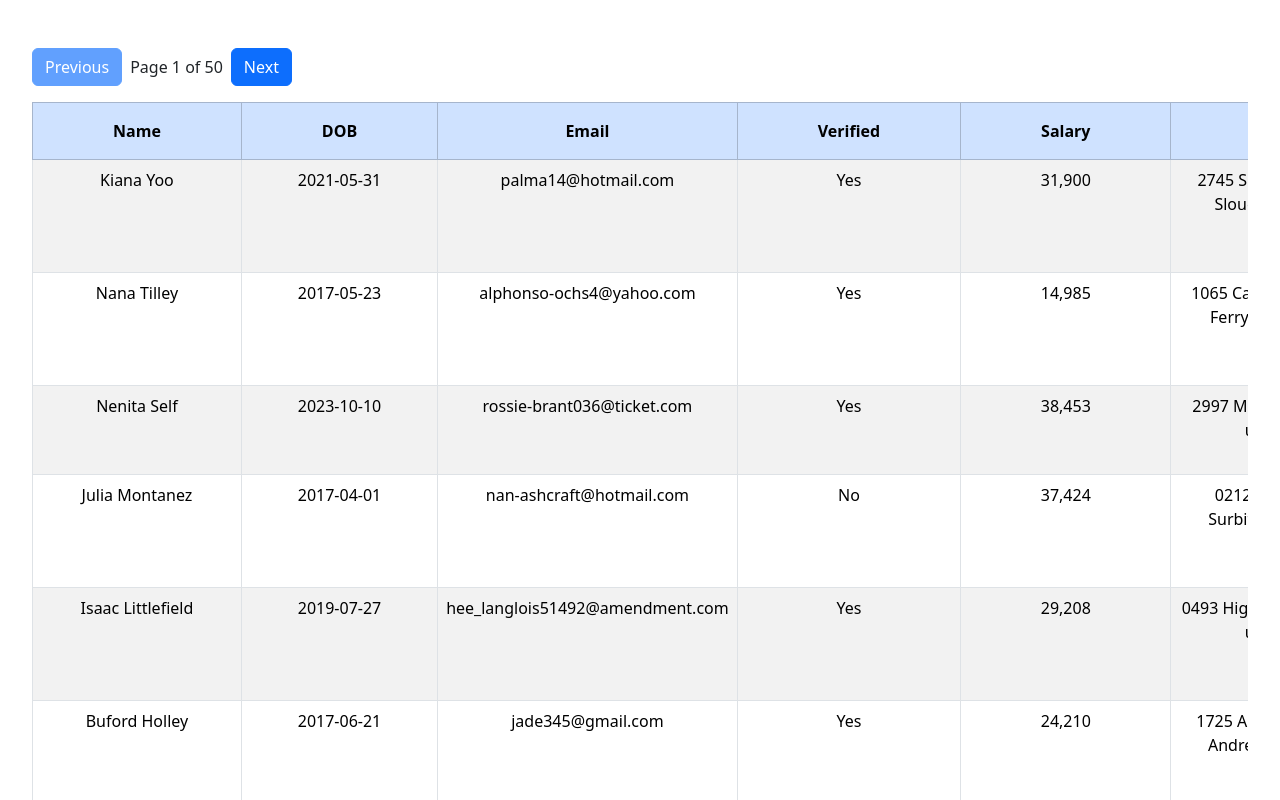
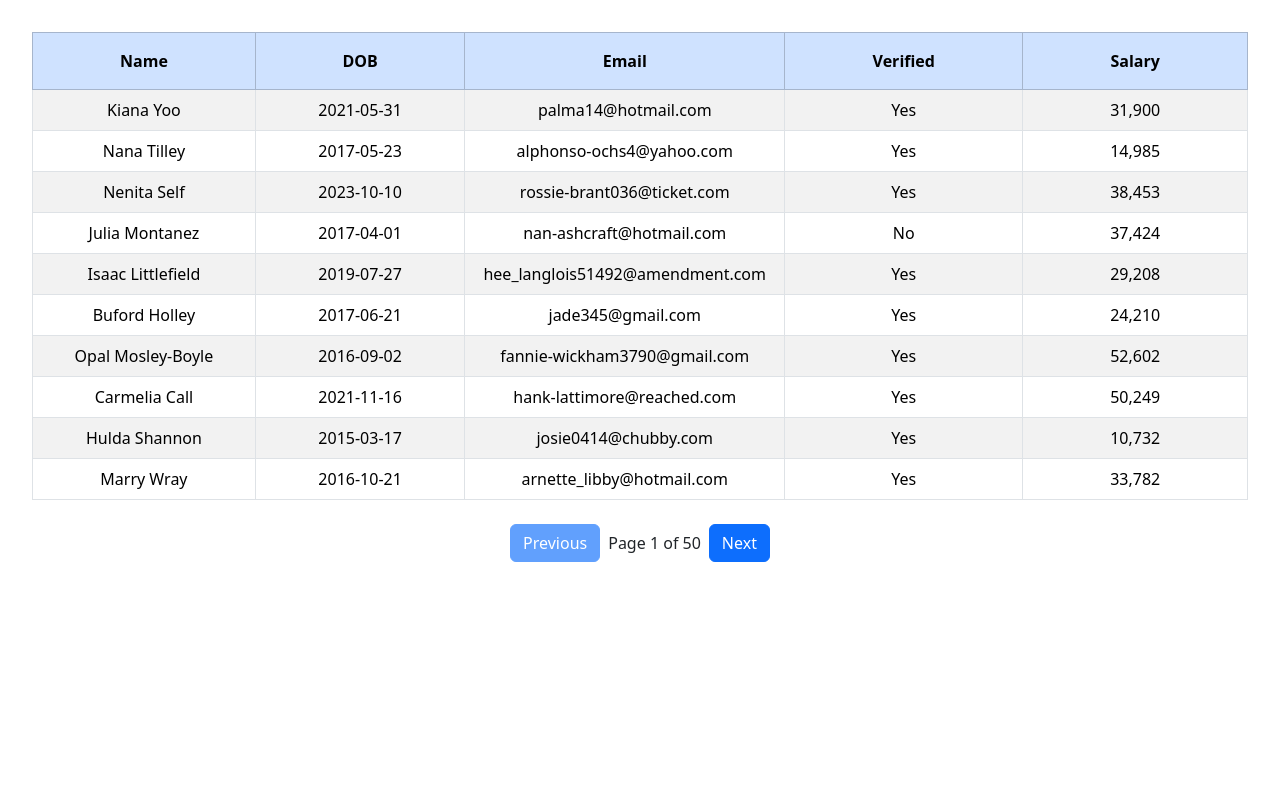
Before and after one commit to ebenezerdon/react-table, a React (Vite) app: page / in a window 1280 px wide. Shown: the top 800 px of the page. Built offline with nearby package versions, Linux system fonts and the light colour scheme.

Commit message:
implement detailed view in separate modal

```diff
--- a/src/components/DataTable.tsx
+++ b/src/components/DataTable.tsx
@@ -1,24 +1,7 @@
 import React, { useState } from 'react'
 import './DataTable.scss'
-
-type Person = {
-  _id: string
-  name: string
-  dob: string
-  address: {
-    street: string
-    town: string
-    postcode: string
-  }
-  telephone: string
-  pets: string[]
-  score: number
-  email: string
-  url: string
-  description: string
-  verified: boolean
-  salary: number
-}
+import PersonDetailsModal from './PersonDetailsModal'
+import { Person } from '../data/types'
 
 type DataTableProps = {
   data: {
@@ -28,6 +11,8 @@ type DataTableProps = {
 
 const DataTable: React.FC<DataTableProps> = ({ data }) => {
   const [currentPage, setCurrentPage] = useState(0)
+  const [showModal, setShowModal] = useState(false)
+  const [selectedPerson, setSelectedPerson] = useState<Person | null>(null)
   const recordsPerPage = 10
 
   const handlePrevPage = () => {
@@ -39,13 +24,41 @@ const DataTable: React.FC<DataTableProps> = ({ data }) => {
     setCurrentPage((prev) => (prev < totalPages - 1 ? prev + 1 : prev))
   }
 
+  const handleRowClick = (person: Person) => {
+    setSelectedPerson(person)
+    setShowModal(true)
+  }
+
   const startIndex = currentPage * recordsPerPage
   const endIndex = startIndex + recordsPerPage
   const currentRecords = data.ctRoot.slice(startIndex, endIndex)
 
   return (
     <div className="custom-style table-responsive">
-      <div className="d-flex align-items-center my-3">
+      <table className="table table-striped table-bordered">
+        <thead>
+          <tr className="table-primary">
+            <th>Name</th>
+            <th>DOB</th>
+            <th>Email</th>
+            <th>Verified</th>
+            <th>Salary</th>
+          </tr>
+        </thead>
+        <tbody>
+          {currentRecords.map((person) => (
+            <tr key={person._id} onClick={() => handleRowClick(person)} style={{ cursor: 'pointer' }}>
+              <td>{person.name}</td>
+              <td>{person.dob}</td>
+              <td>{person.email}</td>
+              <td>{person.verified ? 'Yes' : 'No'}</td>
+              <td>{person.salary.toLocaleString()}</td>
+            </tr>
+          ))}
+        </tbody>
+      </table>
+
+      <div className="d-flex align-items-center my-4 justify-content-center">
         <button className="btn btn-primary me-2" onClick={handlePrevPage} disabled={currentPage === 0}>
           Previous
         </button>
@@ -59,42 +72,9 @@ const DataTable: React.FC<DataTableProps> = ({ data }) => {
         </button>
       </div>
 
-      <table className="table table-striped table-bordered">
-        <thead>
-          <tr className="table-primary">
-            <th>Name</th>
-            <th>DOB</th>
-            <th>Email</th>
-            <th>Verified</th>
-            <th>Salary</th>
-            <th>Address</th>
-            <th>Telephone</th>
-            <th>Pets</th>
-            <th>Score</th>
-            <th>URL</th>
-            <th className="desc">Description</th>
-          </tr>
-        </thead>
-        <tbody>
-          {currentRecords.map((person) => (
-            <tr key={person._id}>
-              <td data-label="Name">{person.name}</td>
-              <td data-label="DOB">{person.dob}</td>
-              <td data-label="Email">{person.email}</td>
-              <td data-label="Verified">{person.verified ? 'Yes' : 'No'}</td>
-              <td data-label="Salary">{person.salary.toLocaleString()}</td>
-              <td data-label="Address">{`${person.address.street}, ${person.address.town}, ${person.address.postcode}`}</td>
-              <td data-label="Telephone">{person.telephone}</td>
-              <td data-label="Pets">{person.pets.join(', ')}</td>
-              <td data-label="Score">{person.score}</td>
-              <td data-label="URL">
-                <a href={person.url}>{person.url}</a>
-              </td>
-              <td data-label="Description">{person.description}</td>
-            </tr>
-          ))}
-        </tbody>
-      </table>
+      {showModal && selectedPerson && (
+        <PersonDetailsModal person={selectedPerson} onClose={() => setShowModal(false)} />
+      )}
     </div>
   )
 }
--- /dev/null
+++ b/src/components/PersonDetailsModal.tsx
@@ -0,0 +1,64 @@
+import React from 'react'
+import { Person } from '../data/types'
+
+type PersonDetailsModalProps = {
+  person: Person
+  onClose: () => void
+}
+
+const PersonDetailsModal: React.FC<PersonDetailsModalProps> = ({ person, onClose }) => {
+  return (
+    <div className="modal" style={{ display: 'block' }}>
+      <div className="modal-dialog">
+        <div className="modal-content">
+          <div className="modal-header">
+            <h5 className="modal-title">Person Details</h5>
+            <button type="button" className="btn-close" onClick={onClose}></button>
+          </div>
+          <div className="modal-body">
+            <p>
+              <strong>Name:</strong> {person.name}
+            </p>
+            <p>
+              <strong>DOB:</strong> {person.dob}
+            </p>
+            <p>
+              <strong>Email:</strong> {person.email}
+            </p>
+            <p>
+              <strong>Address:</strong> {`${person.address.street}, ${person.address.town}, ${person.address.postode}`}
+            </p>
+            <p>
+              <strong>Telephone:</strong> {person.telephone}
+            </p>
+            <p>
+              <strong>Pets:</strong> {person.pets.join(', ')}
+            </p>
+            <p>
+              <strong>Score:</strong> {person.score}
+            </p>
+            <p>
+              <strong>URL:</strong> <a href={person.url}>{person.url}</a>
+            </p>
+            <p>
+              <strong>Description:</strong> {person.description}
+            </p>
+            <p>
+              <strong>Verified:</strong> {person.verified ? 'Yes' : 'No'}
+            </p>
+            <p>
+              <strong>Salary:</strong> {person.salary.toLocaleString()}
+            </p>
+          </div>
+          <div className="modal-footer">
+            <button type="button" className="btn btn-secondary" onClick={onClose}>
+              Close
+            </button>
+          </div>
+        </div>
+      </div>
+    </div>
+  )
+}
+
+export default PersonDetailsModal
--- /dev/null
+++ b/src/data/types.ts
@@ -0,0 +1,18 @@
+export type Person = {
+  _id: string
+  name: string
+  dob: string
+  address: {
+    street: string
+    town: string
+    postode: string
+  }
+  telephone: string
+  pets: string[]
+  score: number
+  email: string
+  url: string
+  description: string
+  verified: boolean
+  salary: number
+}
```
